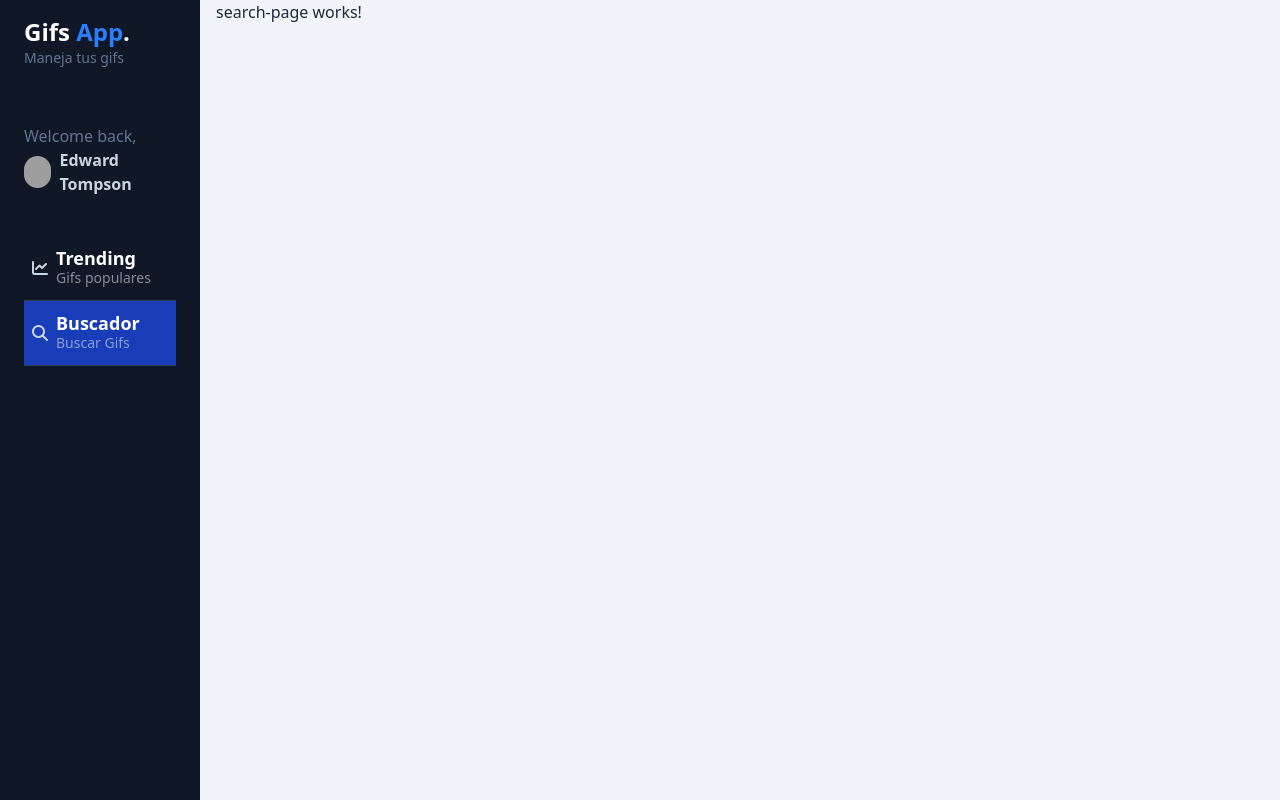
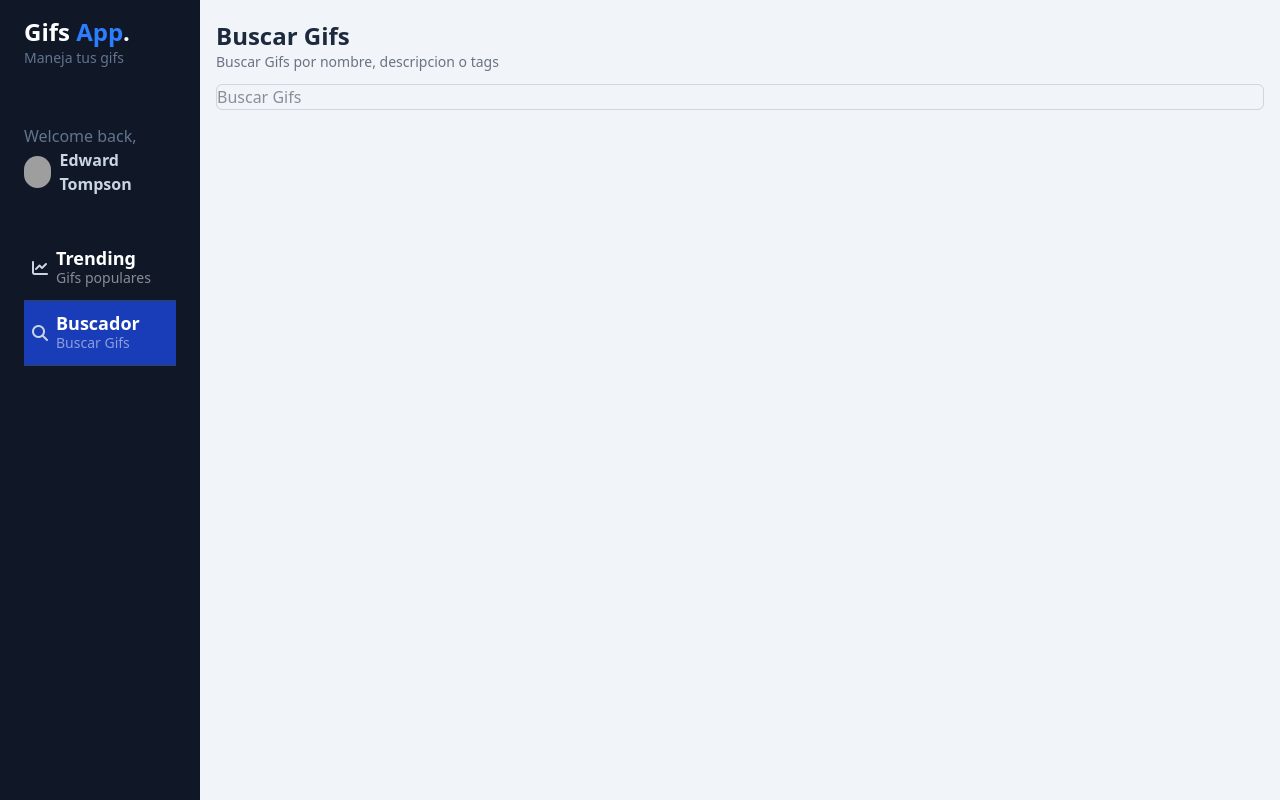
Before and after one commit to andres-rpenuela/udemy-angular-collection, an Angular app in the folder SEC0000003/gitsapp/: page /dashboard/search in a window 1280 px wide. Built offline with nearby package versions, Linux system fonts and the light colour scheme; no server answers; grey boxes are pictures that could not be loaded.

Commit message:
[SEC0000003-0004] buscar gifs

```diff
--- a/SEC0000003/gitsapp/src/app/gifs/pages/search-page/search-page.component.html
+++ b/SEC0000003/gitsapp/src/app/gifs/pages/search-page/search-page.component.html
@@ -1 +1,16 @@
-<p>search-page works!</p>
+<h2 class="text-2xl font-bold mt-5">Buscar Gifs </h2>
+<h3 class="text-sm text-gray-500">Buscar Gifs por nombre, descripcion o tags</h3>
+
+<section class="flex flex-col gap-4">
+    <input
+        type="text"
+        placeholder="Buscar Gifs"
+        class="mt-3 border border-gray-300 rounded-md p2"
+        (keyup.enter)="onSearch(txtSearch.value)"
+        #txtSearch>
+</section>
+
+
+<section class="py-5">
+  <gifs-list [gifs]="[]"/>
+</section>
--- a/SEC0000003/gitsapp/src/app/gifs/pages/search-page/search-page.component.ts
+++ b/SEC0000003/gitsapp/src/app/gifs/pages/search-page/search-page.component.ts
@@ -1,12 +1,22 @@
-import { Component } from '@angular/core';
+import {Component, inject} from '@angular/core';
+import {GifsListComponent} from '../../components/gifs-list/gifs-list.component';
+import {GiphyService} from '../../services/giphy.service';
 
 @Component({
   selector: 'app-search-page',
-  imports: [],
+  imports: [
+    GifsListComponent
+  ],
   templateUrl: './search-page.component.html',
   styleUrl: './search-page.component.css',
   standalone: true
 })
 export default class SearchPageComponent {
 
+  protected service:GiphyService = inject(GiphyService);
+
+  onSearch(query:string):void {
+    console.log(query); // debug
+    this.service.searchGifs(query);
+  }
 }
--- a/SEC0000003/gitsapp/src/app/gifs/services/giphy.service.ts
+++ b/SEC0000003/gitsapp/src/app/gifs/services/giphy.service.ts
@@ -38,4 +38,20 @@ export class GiphyService {
       }
     )
   }
+
+  searchGifs(query: string) {
+
+      this.http.get<GiphyResponse>(`${environment.giphyURL}/gifs/search`, { params:
+          {
+            api_key: environment.giphyApiKey,
+            limit: 20,
+            q: query
+
+          }
+      }).subscribe( (resp) => {
+          const data: Gif[] = GifMapper.giphyItemsToGifArray( resp.data );
+          console.table(data)
+        }
+      )
+  }
 }
```
